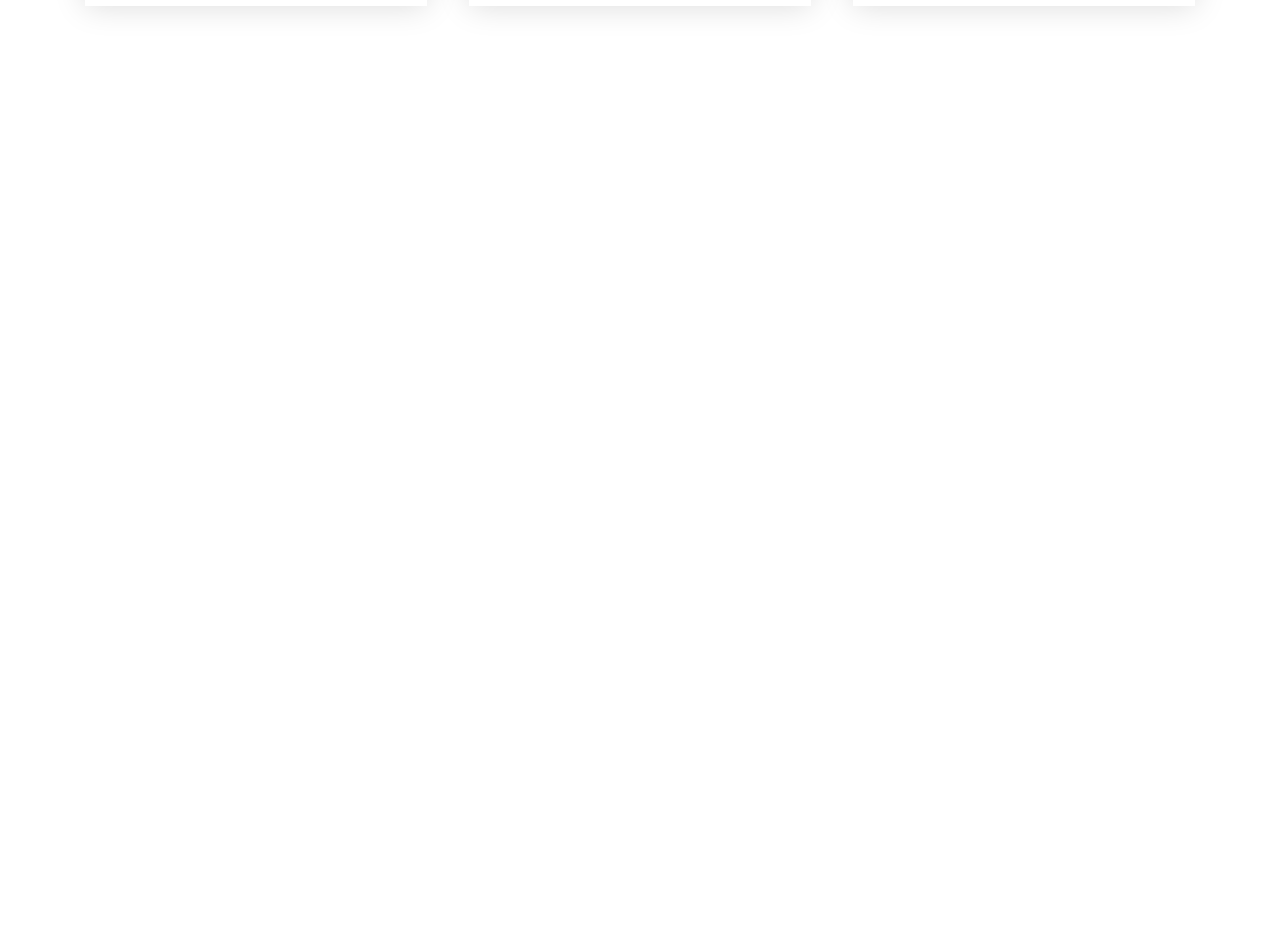
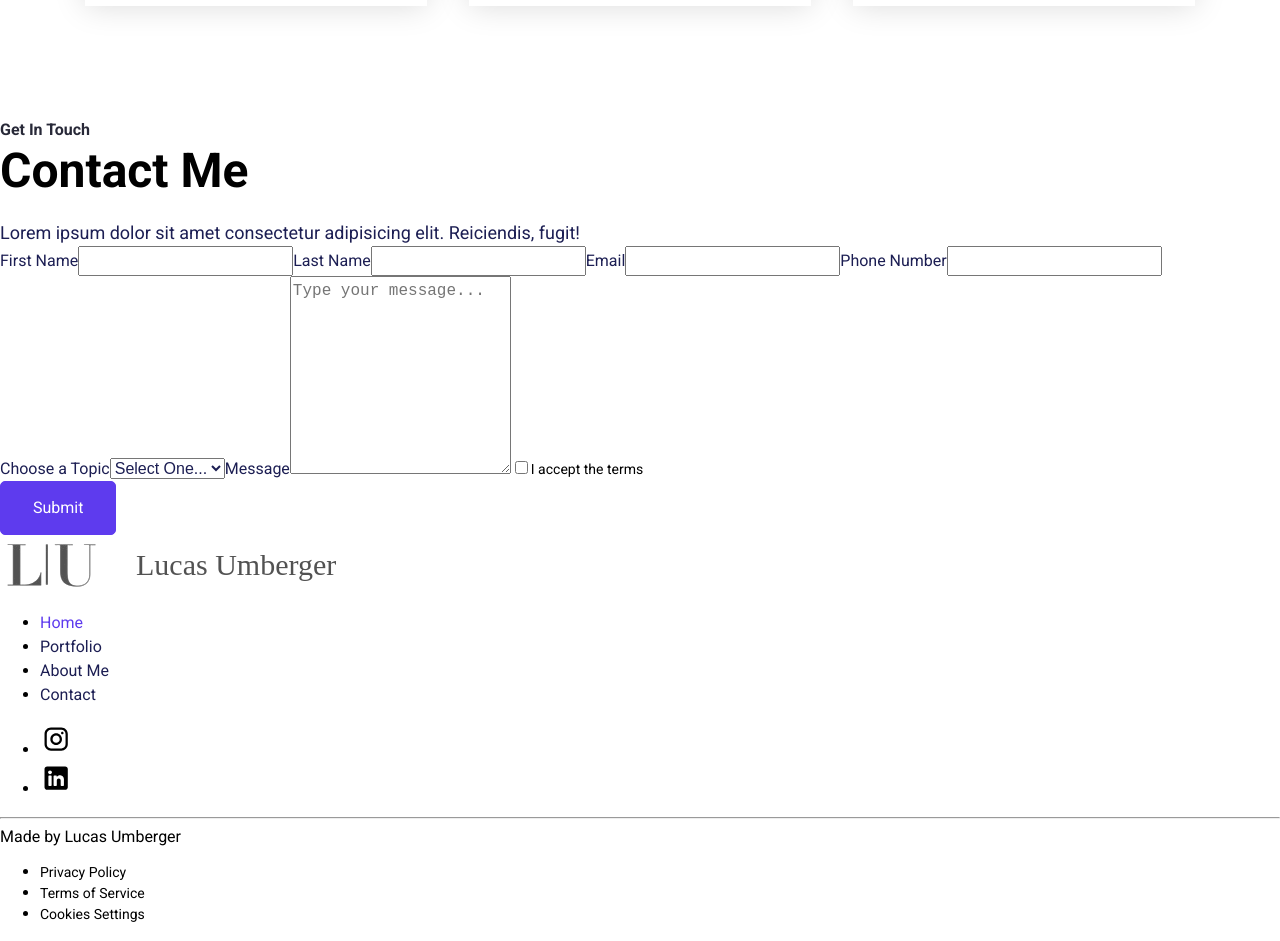
Before and after one commit to lumberger22/PortfolioSite, a React (Create React App) app: page / in a window 1280 px wide. Shown: the part 3448-4389 px from the top of the page. Before the commit the page ends 3566 px from the top, so only its background shows below. Built offline with nearby package versions, Linux system fonts and the light colour scheme.

Commit message:
Add components to homescreen

```diff
--- a/src/Pages/Home/Homescreen/index.jsx
+++ b/src/Pages/Home/Homescreen/index.jsx
@@ -2,6 +2,8 @@ import AboutMe from "../AboutMe";
 import HeroSection from "../HeroSection";
 import MySkills from "../MySkills";
 import MyPortfolio from "../MyPortfolio";
+import ContactMe from "../ContactMe";
+import Footer from "../Footer";
 
 export default function Home() {
     return (
@@ -10,6 +12,8 @@ export default function Home() {
             <MySkills />
             <AboutMe />
             <MyPortfolio />
+            <ContactMe />
+            <Footer />
         </>
     );
 }
```
